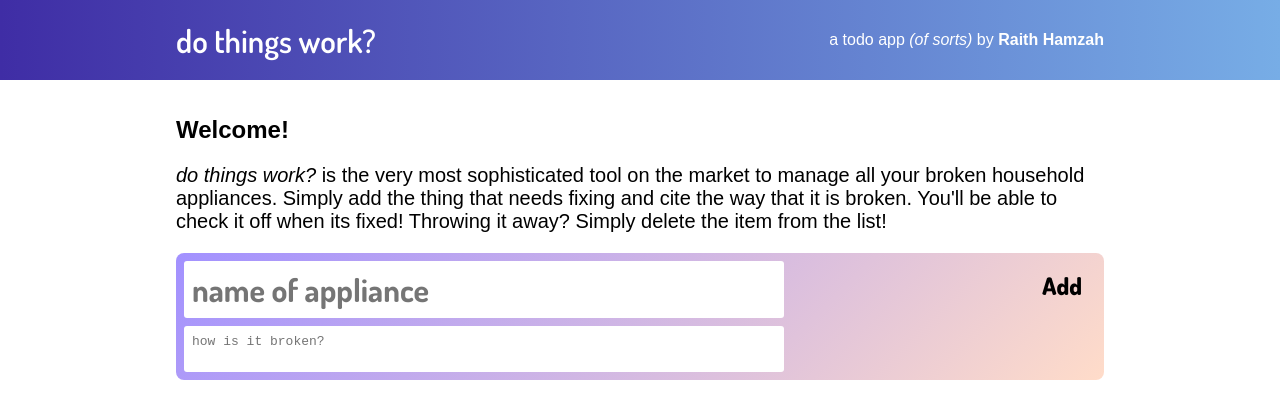
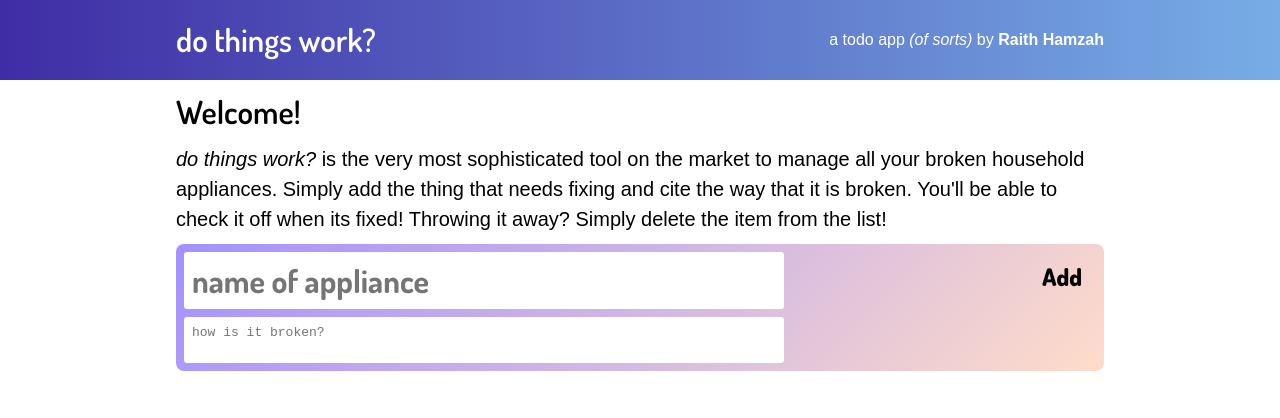
Before and after one commit to raith-hamzah/do-things-work, a React (Create React App) app: page / in a window 1280 px wide. Shown: the top 418 px of the page. Built offline with nearby package versions, Linux system fonts and the light colour scheme.

Commit message:
Made styles more consistent across browsers.

```diff
--- a/src/index.css
+++ b/src/index.css
@@ -1,9 +1,55 @@
+html,
+body,
+div,
+span,
+h1,
+h2,
+h3,
+h4,
+h5,
+h6,
+p,
+small,
+form,
+label,
+article,
+footer,
+header,
+menu,
+nav,
+section {
+  margin: 0;
+  padding: 0;
+  border: 0;
+  font-size: 100%;
+  font: inherit;
+  vertical-align: baseline;
+}
+article,
+aside,
+footer,
+header,
+hgroup,
+menu,
+nav,
+section {
+  display: block;
+}
 body {
+  line-height: 1;
   margin: 0;
   padding: 0;
   font-family: Avenir, Arial, Helvetica, sans-serif;
 }
-
 p {
   font-size: 20px;
+  margin-block-end: 0.5em;
+  line-height: 1.5;
 }
+
+h2 {
+  font-size: 2em;
+  margin-block-end: 0.5em;
+  font-family: Dosis, Avenir, Arial, Helvetica, sans-serif;
+  font-weight: 600;
+}
```
